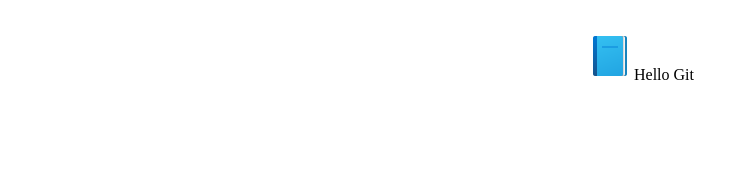
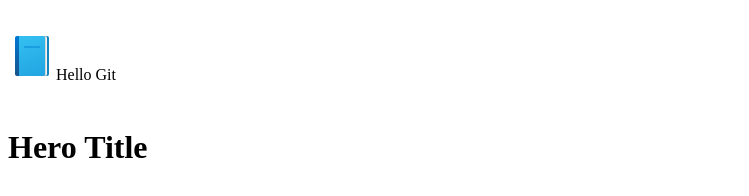
Before and after one commit to code2moksha/git, a website: page index.html in a window 1280 px wide. Shown: the whole page, without its empty margins (0-749 px from the left). Drawn offline with Linux system fonts and the light colour scheme.

Commit message:
header and main styled

```diff
--- a/index.html
+++ b/index.html
@@ -7,7 +7,7 @@
   <title>Document</title>
 </head>
 <body>
-  <header class="main-header"><div><img src="book.png">Hello Git</div></header>
-
+  <header class="main-header"><div><img src="book.png"><span>Hello Git</span></div></header>
+  <main> <h1>Hero Title</h1></main>
 </body>
 </html>
--- a/style.css
+++ b/style.css
@@ -7,6 +7,6 @@
   width:100%;
   height: 100px;
   display: flex;
-  align-items: center;
-  justify-content: center;
+  align-items:center;
+  justify-content: left;
 }
```
